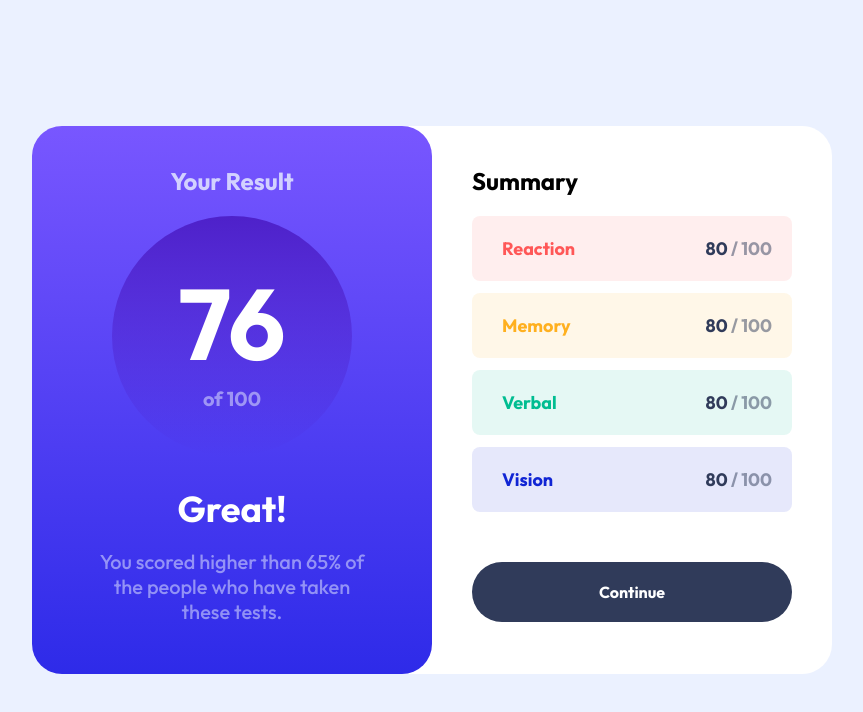
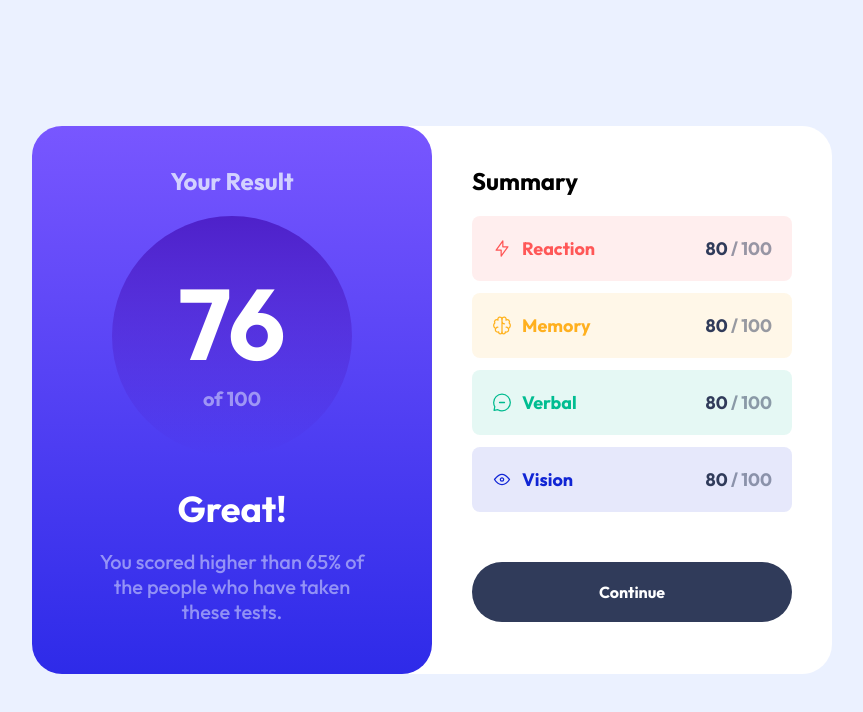
Before and after one commit to henriquelesz/resultsummary_frontendmentor, a plain HTML site: page index.html in a window 1280 px wide. Shown: the whole page, without its empty margins (208-1071 px from the left). Drawn offline with Linux system fonts and the light colour scheme; the site is published under a folder, as on GitHub Pages, so addresses that start at the root find nothing.

Commit message:
Update index.html

```diff
--- a/index.html
+++ b/index.html
@@ -38,7 +38,7 @@
         <div class="list">
           <div class="item i1">
             <div class="category">
-              <img src="/assets/images/icon-reaction.svg" alt="" />
+              <img src="assets/images/icon-reaction.svg" alt="" />
               <h4>Reaction</h4>
             </div>
             <div class="score">
@@ -48,7 +48,7 @@
           </div>
           <div class="item i2">
             <div class="category">
-              <img src="/assets/images/icon-memory.svg" alt="" />
+              <img src="assets/images/icon-memory.svg" alt="" />
               <h4>Memory</h4>
             </div>
             <div class="score">
@@ -58,7 +58,7 @@
           </div>
           <div class="item i3">
             <div class="category">
-              <img src="/assets/images/icon-verbal.svg" alt="" />
+              <img src="assets/images/icon-verbal.svg" alt="" />
               <h4>Verbal</h4>
             </div>
             <div class="score">
@@ -68,7 +68,7 @@
           </div>
           <div class="item i4">
             <div class="category">
-              <img src="/assets/images/icon-visual.svg" alt="" />
+              <img src="assets/images/icon-visual.svg" alt="" />
               <h4>Vision</h4>
             </div>
             <div class="score">
```
